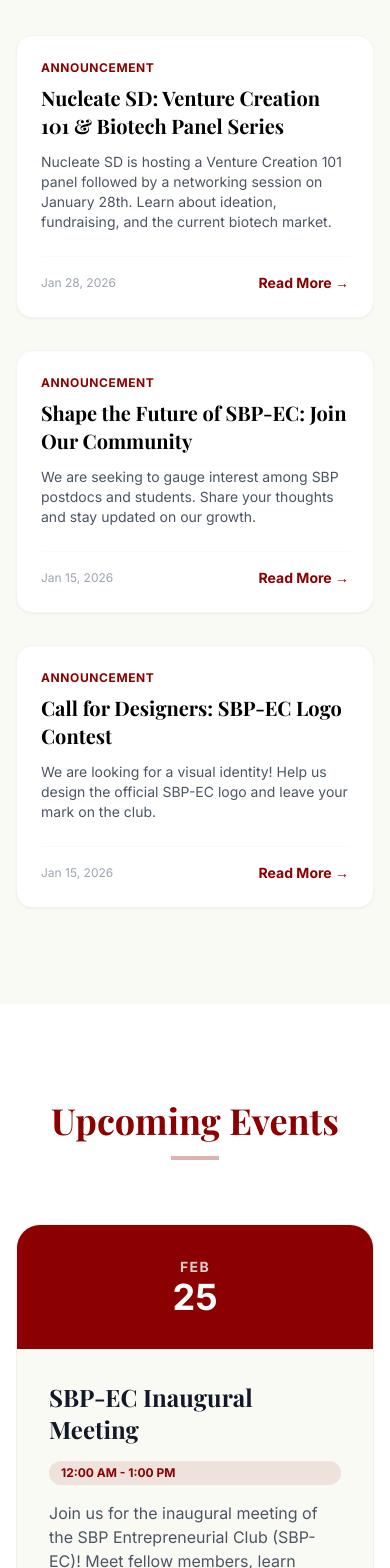
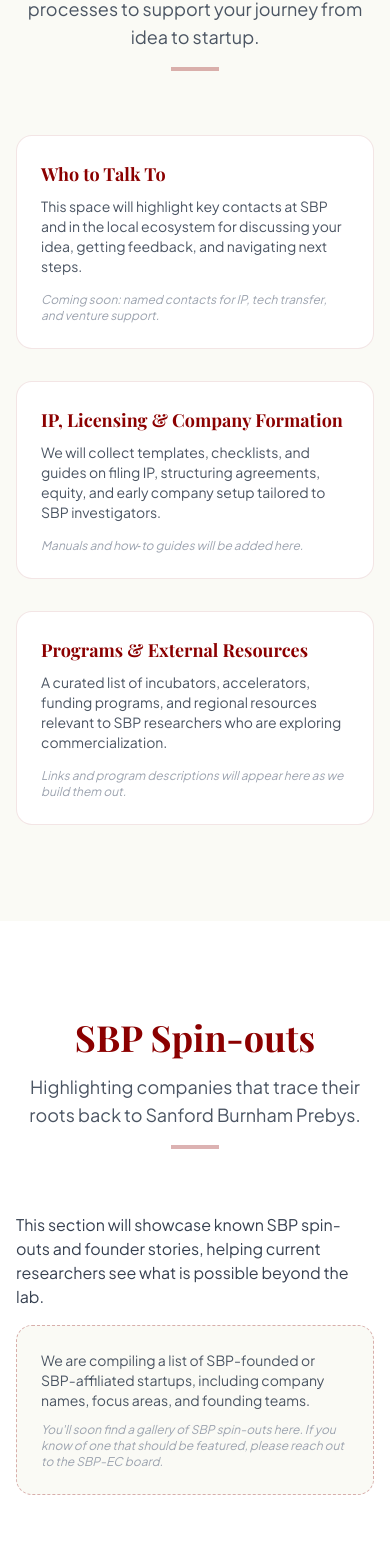
Before and after one commit to SBP-EC/SBP_EC_website, a React (Vite) app: page / in a window 390 px wide. Shown: the part 3890-5458 px from the top of the page. Built offline with nearby package versions, Linux system fonts and the light colour scheme.

Commit message:
updates march v1

```diff
--- a/App.tsx
+++ b/App.tsx
@@ -111,6 +111,71 @@
         <AIAdvisor />
       </Section>
 
+      {/* SBP Entrepreneurship Resources */}
+      <Section
+        id="resources"
+        title="Entrepreneurship Resources at SBP"
+        subtitle="Practical guidance, people, and processes to support your journey from idea to startup."
+        bg="creme"
+      >
+        <div className="grid md:grid-cols-3 gap-8 text-left">
+          <div className="bg-white rounded-2xl border border-[#8B0000]/10 p-6">
+            <h3 className="text-lg font-bold text-[#8B0000] mb-2">Who to Talk To</h3>
+            <p className="text-sm text-gray-600">
+              This space will highlight key contacts at SBP and in the local ecosystem for discussing your idea,
+              getting feedback, and navigating next steps.
+            </p>
+            <p className="text-xs text-gray-400 mt-4 italic">
+              Coming soon: named contacts for IP, tech transfer, and venture support.
+            </p>
+          </div>
+          <div className="bg-white rounded-2xl border border-[#8B0000]/10 p-6">
+            <h3 className="text-lg font-bold text-[#8B0000] mb-2">IP, Licensing & Company Formation</h3>
+            <p className="text-sm text-gray-600">
+              We will collect templates, checklists, and guides on filing IP, structuring agreements, equity,
+              and early company setup tailored to SBP investigators.
+            </p>
+            <p className="text-xs text-gray-400 mt-4 italic">
+              Manuals and how‑to guides will be added here.
+            </p>
+          </div>
+          <div className="bg-white rounded-2xl border border-[#8B0000]/10 p-6">
+            <h3 className="text-lg font-bold text-[#8B0000] mb-2">Programs & External Resources</h3>
+            <p className="text-sm text-gray-600">
+              A curated list of incubators, accelerators, funding programs, and regional resources relevant to SBP
+              researchers who are exploring commercialization.
+            </p>
+            <p className="text-xs text-gray-400 mt-4 italic">
+              Links and program descriptions will appear here as we build them out.
+            </p>
+          </div>
+        </div>
+      </Section>
+
+      {/* SBP Spin-outs */}
+      <Section
+        id="spinouts"
+        title="SBP Spin-outs"
+        subtitle="Highlighting companies that trace their roots back to Sanford Burnham Prebys."
+      >
+        <div className="max-w-4xl mx-auto space-y-4 text-left">
+          <p className="text-gray-700">
+            This section will showcase known SBP spin-outs and founder stories, helping current researchers see
+            what is possible beyond the lab.
+          </p>
+          <div className="rounded-2xl border border-dashed border-[#8B0000]/30 bg-[#FAFAF5] p-6">
+            <p className="text-sm text-gray-600">
+              We are compiling a list of SBP-founded or SBP-affiliated startups, including company names,
+              focus areas, and founding teams.
+            </p>
+            <p className="text-xs text-gray-400 mt-3 italic">
+              You&apos;ll soon find a gallery of SBP spin-outs here. If you know of one that should be featured,
+              please reach out to the SBP-EC board.
+            </p>
+          </div>
+        </div>
+      </Section>
+
       {/* News & Announcements */}
       <Section id="news" title="News & Announcements" bg="creme">
         <div className="grid md:grid-cols-3 gap-8">
@@ -134,30 +199,59 @@
       </Section>
 
       {/* Calendar & Events */}
-      <Section id="events" title="Upcoming Events">
-        <div className="max-w-4xl mx-auto space-y-6">
-          {EVENTS_DATA.map((event) => (
-            <div key={event.id} className="group relative flex flex-col md:flex-row bg-[#FAFAF5] rounded-3xl overflow-hidden hover:bg-white border border-[#8B0000]/5 transition-all">
-              <div className="md:w-48 bg-[#8B0000] text-white p-8 flex flex-col justify-center items-center">
-                <span className="text-sm font-bold uppercase tracking-widest opacity-80">{event.date.split(' ')[0]}</span>
-                <span className="text-4xl font-bold">{event.date.split(' ')[1].replace(',', '')}</span>
-              </div>
-              <div className="p-8 flex-grow">
-                <div className="flex flex-col md:flex-row md:items-center justify-between gap-4 mb-4">
-                  <h3 className="text-2xl font-bold text-gray-900 group-hover:text-[#8B0000] transition-colors">{event.title}</h3>
-                  <span className="inline-block px-3 py-1 bg-[#8B0000]/10 text-[#8B0000] text-xs font-bold rounded-full">{event.time}</span>
+      <Section
+        id="events"
+        title="Event Calendar"
+        subtitle="A concise, at-a-glance view of upcoming SBP-EC programming. Add new events by updating the events list in the site content."
+      >
+        <div className="max-w-5xl mx-auto space-y-8">
+          <div className="grid gap-6 md:grid-cols-2">
+            {EVENTS_DATA.map((event) => (
+              <div
+                key={event.id}
+                className="group relative flex bg-[#FAFAF5] rounded-3xl overflow-hidden hover:bg-white border border-[#8B0000]/5 transition-all"
+              >
+                <div className="w-28 md:w-32 bg-[#8B0000] text-white p-5 flex flex-col justify-center items-center">
+                  <span className="text-xs font-semibold uppercase tracking-[0.2em] opacity-80">
+                    {event.date.split(' ')[0]}
+                  </span>
+                  <span className="text-3xl md:text-4xl font-bold leading-none mt-1">
+                    {event.date.split(' ')[1].replace(',', '')}
+                  </span>
+                  <span className="text-xs mt-2 opacity-80">
+                    {event.time}
+                  </span>
                 </div>
-                <p className="text-gray-600 mb-4">{event.description}</p>
-                <div className="flex items-center gap-2 text-sm text-gray-500 font-medium">
-                  <svg className="w-4 h-4" fill="none" viewBox="0 0 24 24" stroke="currentColor">
-                    <path strokeLinecap="round" strokeLinejoin="round" strokeWidth={2} d="M17.657 16.657L13.414 20.9a1.998 1.998 0 01-2.827 0l-4.244-4.243a8 8 0 1111.314 0z" />
-                    <path strokeLinecap="round" strokeLinejoin="round" strokeWidth={2} d="M15 11a3 3 0 11-6 0 3 3 0 016 0z" />
-                  </svg>
-                  {event.location}
+                <div className="p-6 md:p-8 flex-grow flex flex-col">
+                  <h3 className="text-lg md:text-2xl font-semibold text-gray-900 group-hover:text-[#8B0000] transition-colors mb-2">
+                    {event.title}
+                  </h3>
+                  <p className="text-sm text-gray-600 mb-4 flex-grow">
+                    {event.description}
+                  </p>
+                  <div className="flex items-center justify-between gap-3 text-xs md:text-sm text-gray-500 font-medium">
+                    <div className="flex items-center gap-2">
+                      <svg className="w-4 h-4" fill="none" viewBox="0 0 24 24" stroke="currentColor">
+                        <path
+                          strokeLinecap="round"
+                          strokeLinejoin="round"
+                          strokeWidth={2}
+                          d="M17.657 16.657L13.414 20.9a1.998 1.998 0 01-2.827 0l-4.244-4.243a8 8 0 1111.314 0z"
+                        />
+                        <path
+                          strokeLinecap="round"
+                          strokeLinejoin="round"
+                          strokeWidth={2}
+                          d="M15 11a3 3 0 11-6 0 3 3 0 016 0z"
+                        />
+                      </svg>
+                      <span>{event.location}</span>
+                    </div>
+                  </div>
                 </div>
               </div>
-            </div>
-          ))}
+            ))}
+          </div>
         </div>
       </Section>
 
@@ -242,6 +336,28 @@
         </div>
       )}
 
+      {/* Mailing List */}
+      <Section
+        id="mailing-list"
+        title="Stay in the Loop"
+        subtitle="Sign up to receive SBP-EC event invitations, opportunities, and entrepreneurship resources."
+      >
+        <div className="max-w-2xl mx-auto text-center space-y-6">
+          <p className="text-gray-700">
+            Join our mailing list to hear about new workshops, visiting speakers, and resources as soon as they are
+            announced.
+          </p>
+          <a
+            href="https://forms.cloud.microsoft/pages/responsepage.aspx?id=IycWC0UA3kewaZ8aeqlVoVPOOpzavk5MpbeSQf96bsVUMTFCNzJJRlFCVjI5N1pDS0hEQTIxQ0RBVi4u&route=shorturl"
+            target="_blank"
+            rel="noopener noreferrer"
+            className="inline-flex items-center justify-center px-10 py-4 rounded-full bg-[#8B0000] text-white font-semibold text-sm md:text-base shadow-lg shadow-[#8B0000]/30 hover:bg-[#660000] transition-colors"
+          >
+            Sign Up for the SBP-EC Mailing List
+          </a>
+        </div>
+      </Section>
+
       {/* Footer */}
       <footer className="bg-white border-t border-gray-100 py-12 px-4 sm:px-6 lg:px-8">
         <div className="max-w-7xl mx-auto flex flex-col md:flex-row justify-between items-center gap-8">
@@ -253,8 +369,15 @@
           </div>
           <div className="flex gap-8">
             <a href="#" className="text-gray-400 hover:text-[#8B0000]">Twitter</a>
-            <a href="#" className="text-gray-400 hover:text-[#8B0000]">LinkedIn</a>
-            <a href="#" className="text-gray-400 hover:text-[#8B0000]">Email</a>
+            <a
+              href="https://www.linkedin.com/company/sbp-enterpreneurship-club/"
+              target="_blank"
+              rel="noopener noreferrer"
+              className="text-gray-400 hover:text-[#8B0000]"
+            >
+              LinkedIn
+            </a>
+            <a href="mailto:sbp-ec-board@sbpdiscovery.org" className="text-gray-400 hover:text-[#8B0000]">Email</a>
           </div>
         </div>
       </footer>
--- a/constants.ts
+++ b/constants.ts
@@ -11,9 +11,12 @@
 export const NAV_ITEMS: NavItem[] = [
   { label: 'Who We Are', href: '#who-we-are' },
   { label: 'What We Do', href: '#what-we-do' },
+  { label: 'Resources', href: '#resources' },
+  { label: 'Spin-outs', href: '#spinouts' },
   { label: 'News', href: '#news' },
   { label: 'Events', href: '#events' },
   { label: 'Partners', href: '#partners' },
+  { label: 'Mailing List', href: '#mailing-list' },
 ];
 
 export const BOARD_MEMBERS: BoardMember[] = [
@@ -99,6 +102,14 @@
     time: '12:00 AM - 1:00 PM',
     location: 'Fishman Auditorium, SBP',
     description: 'Join us for the inaugural meeting of the SBP Entrepreneurial Club (SBP-EC)! Meet fellow members, learn about our mission, and explore upcoming events and initiatives.',
+  },
+  {
+    id: 'e2',
+    title: 'From Bench to Biotech: Fireside Chat with Carter Palmer',
+    date: 'Apr 1, 2026',
+    time: '12:00 PM - 1:00 PM',
+    location: 'Fishman Auditorium, SBP',
+    description: 'A special SBP-EC event featuring Carter Palmer, CEO of Third Element Bio, discussing his journey from scientist to biotech founder and practical lessons for aspiring entrepreneurs.',
   }
 ];
 
--- a/index.html
+++ b/index.html
@@ -30,10 +30,10 @@
 
     <link rel="canonical" href="https://sbp-ec.github.io/" />
     <script src="https://cdn.tailwindcss.com"></script>
-    <link href="https://fonts.googleapis.com/css2?family=Inter:wght@300;400;500;600;700&family=Playfair+Display:wght@700&display=swap" rel="stylesheet">
+    <link href="https://fonts.googleapis.com/css2?family=Plus+Jakarta+Sans:wght@300;400;500;600;700&family=Playfair+Display:wght@700&display=swap" rel="stylesheet">
     <style>
         body {
-            font-family: 'Inter', sans-serif;
+            font-family: 'Plus Jakarta Sans', system-ui, -apple-system, BlinkMacSystemFont, 'Segoe UI', sans-serif;
             background-color: #FAFAF5;
         }
         h1, h2, h3 {
```
